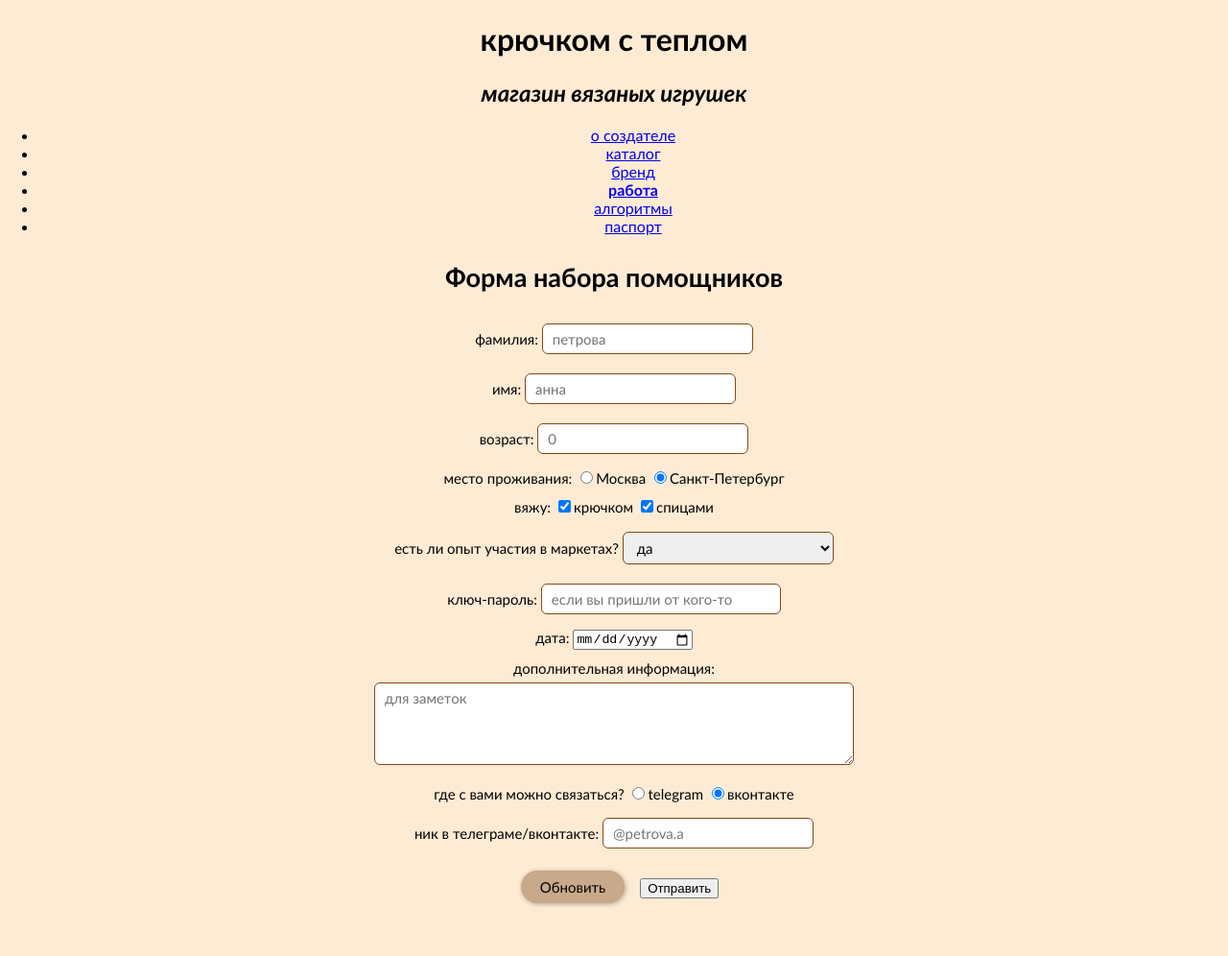
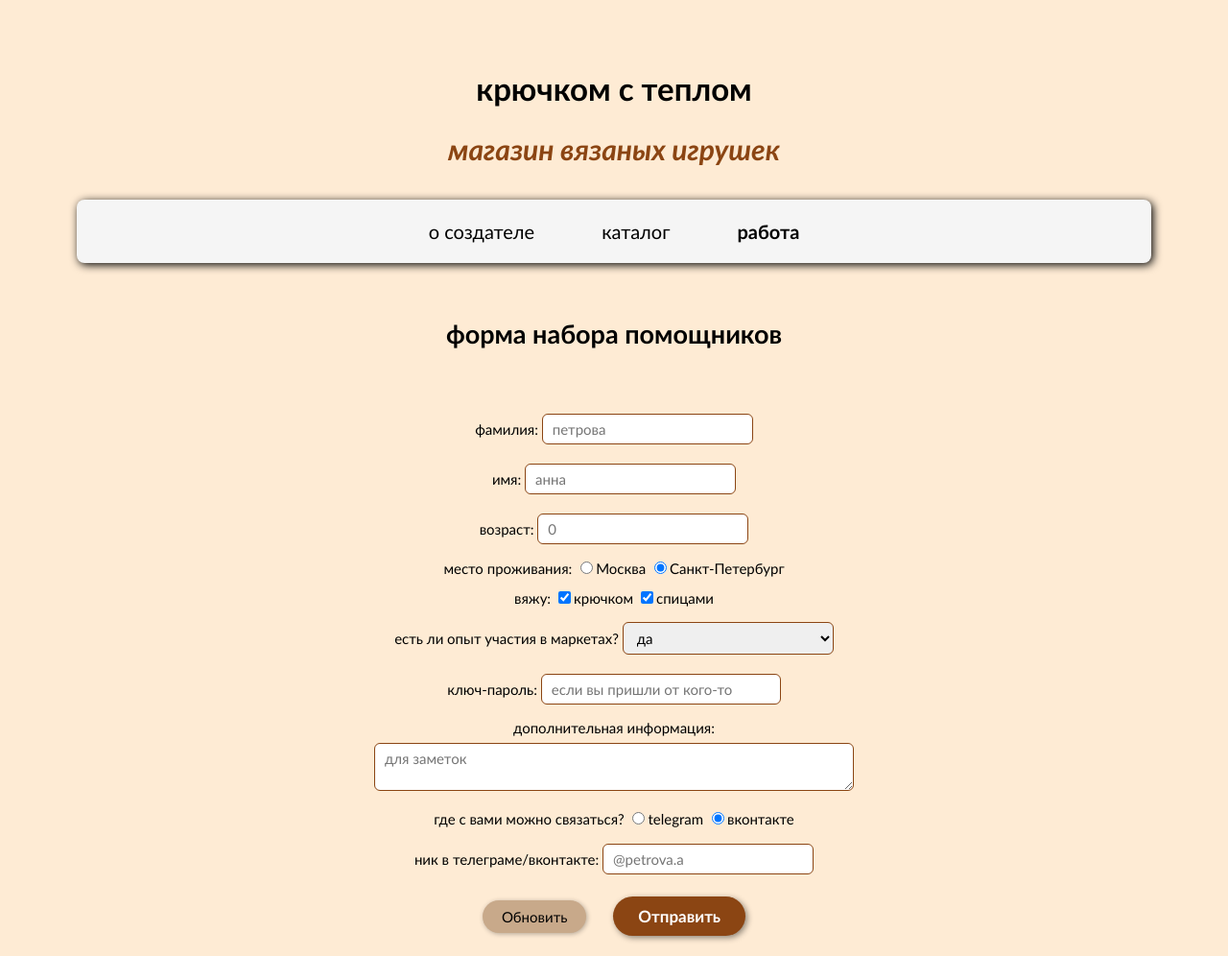
Before and after one commit to usalomatova/warmhookadaptive, a plain HTML site: page form.html in a window 1280 px wide. Shown: the whole page at 96% size. Before the commit the page ends 959 px from the top, so only its background shows below. Drawn offline with Linux system fonts and the light colour scheme.

Commit message:
Update form.html

```diff
--- a/form.html
+++ b/form.html
@@ -1,30 +1,33 @@
 <!DOCTYPE html>
-<html lang="ru">
+<html>
     <head>
         <meta charset="UTF-8">
-        <title>Форма набора помощников</title>
+        <meta name="viewport" content="width=device-width" initial-scale="1.0" user-scalable="no">
+        <title>warm hook store</title>
         <link rel="stylesheet" href="form.css" />
     </head>
     <body>
-        <h1><a href="index.html">крючком с теплом</a></h1>
-        <h2><i>магазин вязаных игрушек</i></h2>
-        <div>
-            <nav>
-                <ul>
-                    <li><a href="index.html">о создателе</a></li>
-                    <li><a href="catalog.html">каталог</a></li>
-                    <li><a href="table.html">бренд</a></li></a></li>
-                    <li class="here"><a href="form.html">работа</a></li>
-                    <li><a href="zadacha.html">алгоритмы</a></li>
-                    <li><a href="dom.html">паспорт</a></li>
+        <div class="headup">
+            <div class="zagbg">
+                <h1 class="first_title"><a href="index.html">крючком с теплом</a></h1>
+                <h2 class="second_title"><i>магазин вязаных игрушек</i></h2>
+            </div>
+        </div>
+        <div class="headdown">
+            <nav class="navi">
+                <ul class="mul">
+                    <li class="mlist"><a href="index.html">о создателе</a></li>
+                    <li class="mlist"><a href="catalog.html">каталог</a></li>
+                    <li class="mlist here"><a href="form.html">работа</a></li>
                 </ul>
             </nav>
         </div>
-        <h3>Форма набора помощников</h3>
+        <div class="maincont">
+                <h3>форма набора помощников</h3>
                 <!--<form action="../../cgi-bin/form_action.py" method='get' target='_self'>-->
                 <!--<form action="http://185.182.111.214:7628/cgi-bin/form_action.py" method='get' target='_self'>-->
                 <form action="https://google.com" target="_blank" method="get">
-            <p>фамилия: <input type="Text" name="last_name" size=20  placeholder="петрова"></p>
+                <p>фамилия: <input type="Text" name="first_name" size=20  placeholder="петрова"></p>
                 <p>имя: <input type="Text" name="last_name" size=20  placeholder="анна"></p>
                 <p>возраст: <input type="Number" name="age" size=20 placeholder="0"></p>
                 <p>место проживания:
@@ -42,10 +45,9 @@
                 </select>
                 </p>
                 <p>ключ-пароль: <input type="password" name="key" size=25 placeholder="если вы пришли от кого-то"></p>
-            <p>дата: <input type="date" name="date"></p>
                 <p> дополнительная информация:
                     <br>
-                <textarea cols="50" rows=4 name="textarea" placeholder="для заметок"></textarea>
+                    <textarea name="textarea" placeholder="для заметок"></textarea>
                 </p>
                 <p>где с вами можно связаться?
                     <input type="Radio" name="sn" value="tg">telegram
@@ -55,9 +57,10 @@
                     <input type="hidden" name="function"  value="page">
                     <input type="hidden" name="page_id"  value="3">
                 <p>
-                <input type="Reset" name="Reset" value="Обновить">
-                <button type="Submit" name="submit"  value="Отправить">Отправить</button>
+                    <input type="Reset"  name="Reset"  value="Обновить">
+                    <input type="Submit" name="submit"  value="Отправить">
                     </p>
             </form>
+        </div>
     </body>
 </html>
```
Lines whose indentation alone changed are shown as unchanged.
